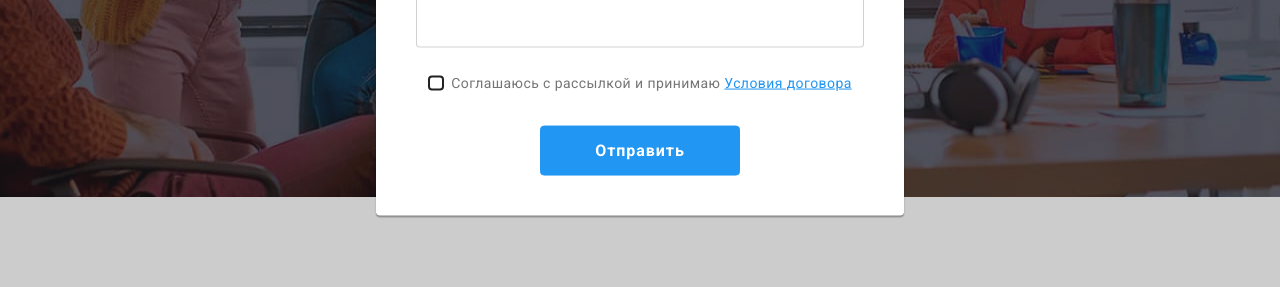
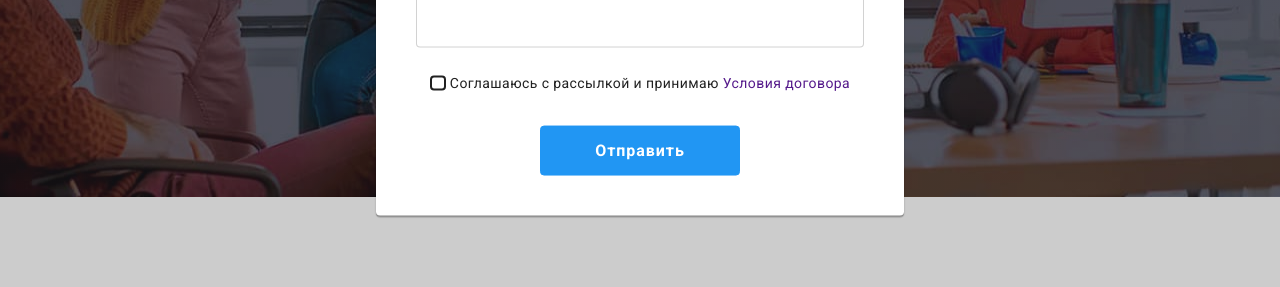
Before and after one commit to yakovleva2904/goit-markup-hw-08, a plain HTML site: page index.html in a window 1280 px wide. Both pictures are taken after a click on the button "Заказать услугу". Shown: the part 486-773 px from the top of the page. Drawn offline with nearby package versions, Linux system fonts and the light colour scheme; a script that the page names is missing.

Commit message:
fixed checkbox

```diff
--- a/index.html
+++ b/index.html
@@ -716,12 +716,13 @@
                     <textarea class="modal-form__textarea" placeholder="Введите текст"></textarea>
                 </label>
 
-                <div class="modal-form__checkbox">
-                    <label class="modal-form__checkbox-lebel">
-                        <input class="modal-form__checkbox-input" type="checkbox">
-                        <span class="modal-form__checkbox-icon"></span>
-                        Соглашаюсь с рассылкой и принимаю
-                        <a href="" class="modal-form__checkbox-link">Условия договора</a>
+                <div class="checkbox">
+                    <label class="checkbox__label">
+                        <input class="checkbox__input" type="checkbox">
+                        <span class="checkbox__icon"></span>
+                        <span class="checkbox__text">Соглашаюсь с рассылкой и принимаю
+                            <a href="" class="checkbox__link">Условия договора</a>
+                        </span>
                     </label>
                 </div>
 
@@ -729,8 +730,7 @@
                     отправить
                 </button>
             </form>
-        </div>
-    </div>
+        </div </div>
         <!-- MODAL END -->
 
         <script defer src="https://cdnjs.cloudflare.com/ajax/libs/body-scroll-lock/3.1.5/bodyScrollLock.min.js"
--- a/sass/components/_modal.scss
+++ b/sass/components/_modal.scss
@@ -18,21 +18,23 @@
         pointer-events: none;
     }
 }
+
 .modal {
     position: relative;
     max-width: 450px;
     margin-left: auto;
     margin-right: auto;
     transition: opacity 250ms cubic-bezier(0.4, 0, 0.2, 1),
-    transform 250ms cubic-bezier(0.4, 0, 0.2, 1);
+        transform 250ms cubic-bezier(0.4, 0, 0.2, 1);
     background: #ffffff;
     box-shadow: 0px 1px 3px rgba(0, 0, 0, 0.12),
-    0px 1px 1px rgba(0, 0, 0, 0.14),
-    0px 2px 1px rgba(0, 0, 0, 0.2);
+        0px 1px 1px rgba(0, 0, 0, 0.14),
+        0px 2px 1px rgba(0, 0, 0, 0.2);
     border-radius: 4px;
     padding: 40px;
     overflow-y: auto;
 }
+
 .modal-close {
     position: absolute;
     top: 8px;
@@ -58,6 +60,7 @@
         }
     }
 }
+
 .modal-form {
     &__title {
         font-weight: bold;
@@ -155,55 +158,42 @@
         text-transform: capitalize;
         color: #FFFFFF;
     }
+}
+.checkbox {
+    padding-top: 20px;
+    padding-bottom: 30px;
 
-    &__checkbox {
-        margin-top: 20px;
-        margin-bottom: 30px;
+    &__label {
+        display: flex;
+        justify-content: center;
+        align-items: center;
     }
-
-    &__checkbox-lebel {
-        display: flex;
-        align-items: center;
-        justify-content: center;
+    &__input {
+        appearance: none;
+    }
+    &__icon {
+        display: block;
+        width: 16px;
+        height: 15px;
+        margin-right: 4px;
+        border: 2px solid var(--primary-color);
+        border-radius: 4px;
+    }
+    &__text {
         font-size: 12px;
         line-height: 1.16;
         letter-spacing: 0.03em;
-        color: var(--extra-main-color);
     }
-
-    &__checkbox-input {
-        -webkit-appearance: none;
-        -moz-appearance: none;
-        appearance: none;
-
-    }
-
-    &__checkbox-icon {
-        margin-right: 7px;
-        display: inline-block;
-        width: 16px;
-        height: 15px;
-        border: 2px solid var(--primary-color);
-        border-radius: 4px;
-    }
-
-    &__checkbox-link {
-        margin-left: 4px;
-        text-decoration-line: underline;
-        color: var(--secondary-color);
-    }
-
 }
 
-.modal-form__input-box:hover~.modal-form__input-icon,
-.modal-form__input-box:focus~.modal-form__input-icon {
-    fill: var(--secondary-color);
+.checkbox__input:checked+.checkbox__icon {
+    background-color: var(--secondary-color);
 }
 
-.modal-form__checkbox-input:checked+.modal-form__checkbox-icon {
+.checkbox__input:checked+.checkbox__icon {
     border-color: transparent;
-    background-color: var(--secondary-color);
-    background-image: url('../images/check.svg');
+    background-image: url(../images/check.svg);
+    background-repeat: no-repeat;
     background-size: contain;
     background-origin: border-box;
 }
@@ -217,16 +207,18 @@
         width: 528px;
     }
 }
+
 @media (min-width: 1200px) {
     .modal {
         max-width: 528px;
     }
+
     .modal-form {
         &__title {
             line-height: 1.15;
         }
     }
-    .modal-form__checkbox-lebel {
+    .checkbox__text {
         font-size: 14px;
         line-height: 1.71;
     }
```
Also changed, not shown: css/main.css, css/main.min.css, images/check.svg, images/vector.svg (added), 2 other files. Lines whose indentation alone changed are shown as unchanged.
